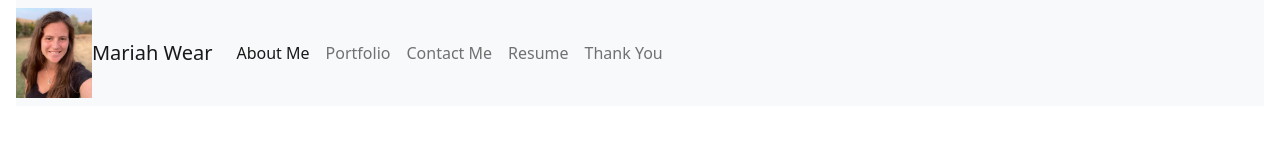
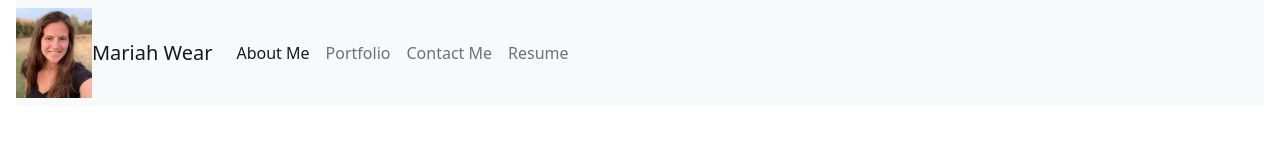
Before and after one commit to mariahw4/react-portfolio, a React (Create React App) app: page / in a window 1280 px wide. Shown: the top 160 px of the page. Built offline with nearby package versions, Linux system fonts and the light colour scheme.

Commit message:
got rid of thank you page, just redirecting to home

```diff
--- a/src/App.js
+++ b/src/App.js
@@ -6,7 +6,7 @@ import About from './components/about_me'
 import Portfolio from './components/portfolio'
 import Contact from './components/contact'
 import Resume from './components/resume'
-import ThankYou from './components/thankyou'
+// import ThankYou from './components/thankyou'
 import './App.css'
 
 const App = () => {
@@ -24,9 +24,9 @@ const App = () => {
       if (currentPage === 'Contact') {
         return <Contact />;
       }
-      if (currentPage === 'ThankYou'){
-        return <ThankYou />
-      }
+      // if (currentPage === 'ThankYou'){
+      //   return <ThankYou />
+      // }
       return <Resume />;
     };
 
--- a/src/components/contact.js
+++ b/src/components/contact.js
@@ -64,8 +64,6 @@ function Contact() {
         <p>I'd love to connect! Please fill out the form to send a greeting!! </p>
 
     <form action="https://formsubmit.co/7d380e25922453979086acbd2c00676d" method="POST">
-        <input type="text" name="_honey" style={{display: "none"}}/>
-        <input type="hidden" name="_captcha" value="false"></input>
         <input type="hidden" name="_subject" value="New submission!"></input>
         <input type="hidden" name="_url" value="https://mariahw4.github.io/react-portfolio"></input>
         <input type="hidden" name="_next" value="https://mariahw4.github.io/react-portfolio/#Thank-You"></input>
--- a/src/components/navbar.js
+++ b/src/components/navbar.js
@@ -32,11 +32,11 @@ function Navbar({ currentPage, handlePageChange }) {
           // Check to see if the currentPage is `Resume`, and if so we use the active link className from bootstrap. Otherwise, we set it to a normal nav-link
           className={currentPage === 'Resume' ? 'nav-link active' : 'nav-link'}>Resume</a>
       </li>
-      <li>
+      {/* <li>
         <a href="#Thank-You" onClick={() => handlePageChange('ThankYou')}
           // Check to see if the currentPage is `Thank You`, and if so we use the active link className from bootstrap. Otherwise, we set it to a normal nav-link
           className={currentPage === 'ThankYou' ? 'nav-link active' : 'nav-link'}>Thank You</a>
-      </li>
+      </li> */}
 
 
     </ul>
```
